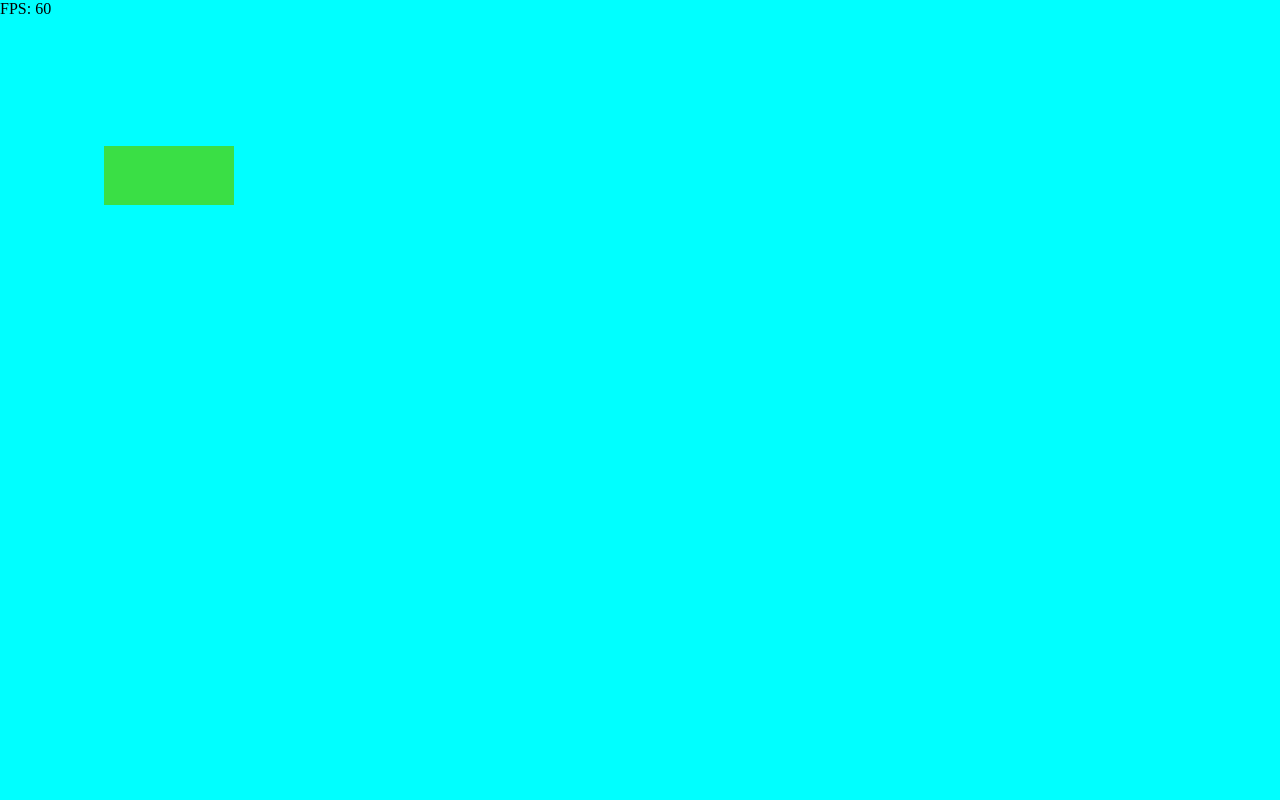
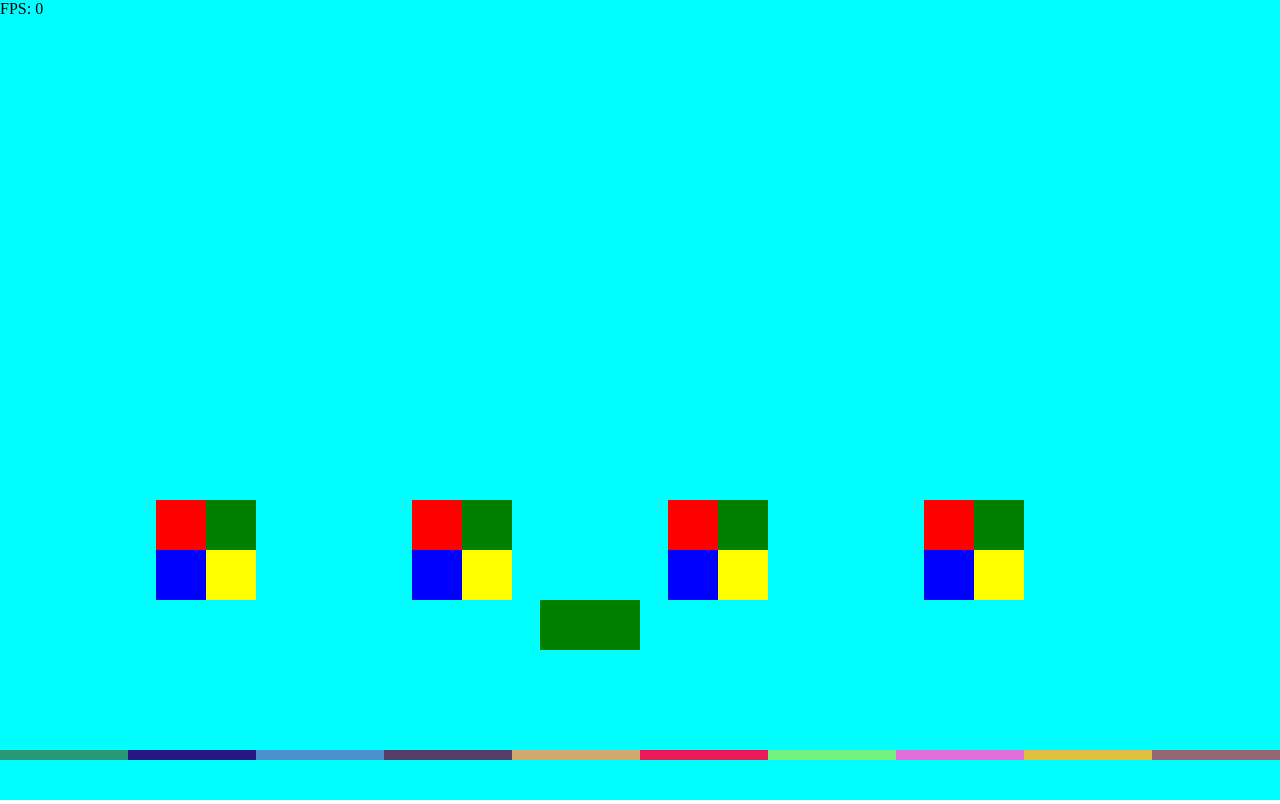
Before and after one commit to ctYurk15/canvas-space-invaders, a website built with webpack: page dist/index.html in a window 1280 px wide. Built offline with nearby package versions, Linux system fonts and the light colour scheme.

Commit message:
Add Buildings & Line with parts

```diff
--- a/src/game-config.js
+++ b/src/game-config.js
@@ -1 +1,7 @@
+import { Point } from "./gameobjects/Point";
+
 //game config
+export const ship_speed = 400;
+export const buildings_count = 4;
+export const buildings_y = window.innerHeight / 2 + 100;
+export const buildings_size = new Point(100, 100);
--- /dev/null
+++ b/src/gameobjects/Building.js
@@ -0,0 +1,26 @@
+import {GameObject} from './Gameobject';
+import {Rectangle} from "./rectangle";
+
+export class Building extends GameObject
+{
+    parts = [];
+
+    constructor(x, y, width, height)
+    {
+        super(x, y);
+
+        this.parts = [
+            new Rectangle(x, y, width/2, height/2, 'red'),
+            new Rectangle(x + width/2, y, width/2, height/2, 'green'),
+            new Rectangle(x, y + height/2, width/2, height/2, 'blue'),
+            new Rectangle(x + width/2, y + height/2, width/2, height/2, 'yellow'),
+        ];
+    }
+
+    draw(canvas_context)
+    {
+        this.parts.forEach(function(part){
+            part.render(canvas_context);
+        });
+    }
+}
--- /dev/null
+++ b/src/gameobjects/Line.js
@@ -0,0 +1,33 @@
+import {getRandomColor} from '../functions';
+import {GameObject} from './Gameobject';
+import {Rectangle} from "./rectangle";
+
+export class Line extends GameObject
+{
+    parts = [];
+
+    constructor(y, height, segments = 10)
+    {
+        super(0, y);
+
+        for(let i = 0; i < segments; i++)
+        {
+            const x = i * (window.innerWidth/segments);
+            this.parts.push(new Rectangle(x, y, window.innerWidth/segments, height, getRandomColor()));
+        }
+
+        /*this.parts = [
+            new Rectangle(x, y, width/2, height/2, 'red'),
+            new Rectangle(x + width/2, y, width/2, height/2, 'green'),
+            new Rectangle(x, y + height/2, width/2, height/2, 'blue'),
+            new Rectangle(x + width/2, y + height/2, width/2, height/2, 'yellow'),
+        ];*/
+    }
+
+    draw(canvas_context)
+    {
+        this.parts.forEach(function(part){
+            part.render(canvas_context);
+        });
+    }
+}
--- /dev/null
+++ b/src/gameobjects/Ship.js
@@ -0,0 +1,12 @@
+import { Rectangle } from "./rectangle";
+
+export class Ship extends Rectangle
+{
+    speed = 0;
+
+    constructor(x, y, width, height, speed, color)
+    {
+        super(x, y, width, height, color);
+        this.speed = speed;
+    }
+}
--- a/src/index.js
+++ b/src/index.js
@@ -1,8 +1,10 @@
 import {Engine} from './components/Engine';
 import {Initializer} from './components/Initializer';
 import {getRandomInt, getRandomColor} from './functions';
-import {Rectangle} from './gameobjects/Rectangle';
-import {} from './game-config';
+import {Ship} from './gameobjects/Ship';
+import { Building } from './gameobjects/Building';
+import {buildings_count, buildings_size, buildings_y, ship_speed} from './game-config';
+import { Line } from './gameobjects/Line';
 
 let animation_id = null;
 
@@ -12,16 +14,49 @@ const initializer = new Initializer();
 const canvas = initializer.initializeCanvas();
 
 const engine = new Engine(canvas);
-const rect1 = new Rectangle(getRandomInt(100, 150), getRandomInt(100, 150), getRandomInt(50, 150), getRandomInt(50, 150), getRandomColor());
+const ship = new Ship(window.innerWidth/2 - 100, window.innerHeight - 200, 100, 50, ship_speed, 'green');
+const line = new Line(window.innerHeight - 50, 10);
 
-engine.addObject(rect1);
+const buildings = [];
+for(let i = 1; i <= buildings_count; i++)
+{
+    const x = (window.innerWidth / (buildings_count+1))*i - buildings_size.x;
+    const building = new Building(x, buildings_y, buildings_size.x, buildings_size.y);
+
+    buildings.push(building);
+    engine.addObject(building);
+}
+
+engine.addObject(ship);
+engine.addObject(line);
+
+engine.addButtonPressEvent('ArrowRight', function(){
+    if(
+        engine.last_deltaTime != 0
+        && ship.position.x + ship.speed * engine.last_deltaTime < window.innerWidth - ship.width
+        )
+    {
+        ship.position.x += ship.speed * engine.last_deltaTime;
+    }
+});
+engine.addButtonPressEvent('ArrowLeft', function(){
+    if(
+        engine.last_deltaTime != 0
+        && ship.position.x - ship.speed * engine.last_deltaTime > 0
+        )
+    {
+        ship.position.x -= ship.speed * engine.last_deltaTime;
+    }
+});
+
 engine.start();
 
 function animate()
 {
     animation_id = requestAnimationFrame(animate);
     engine.render();
-    if(engine.last_deltaTime != 0) fps_counter.innerHTML = 'FPS: '+1/engine.last_deltaTime;
+    //if(engine.last_deltaTime != 0) fps_counter.innerHTML = 'FPS: '+1/engine.last_deltaTime;
+   // if(engine.last_deltaTime != 0) fps_counter.innerHTML = 'FPS: '+1/engine.last_deltaTime;
 }
 
 animate();
```
Also changed, not shown: dist/index.html.
